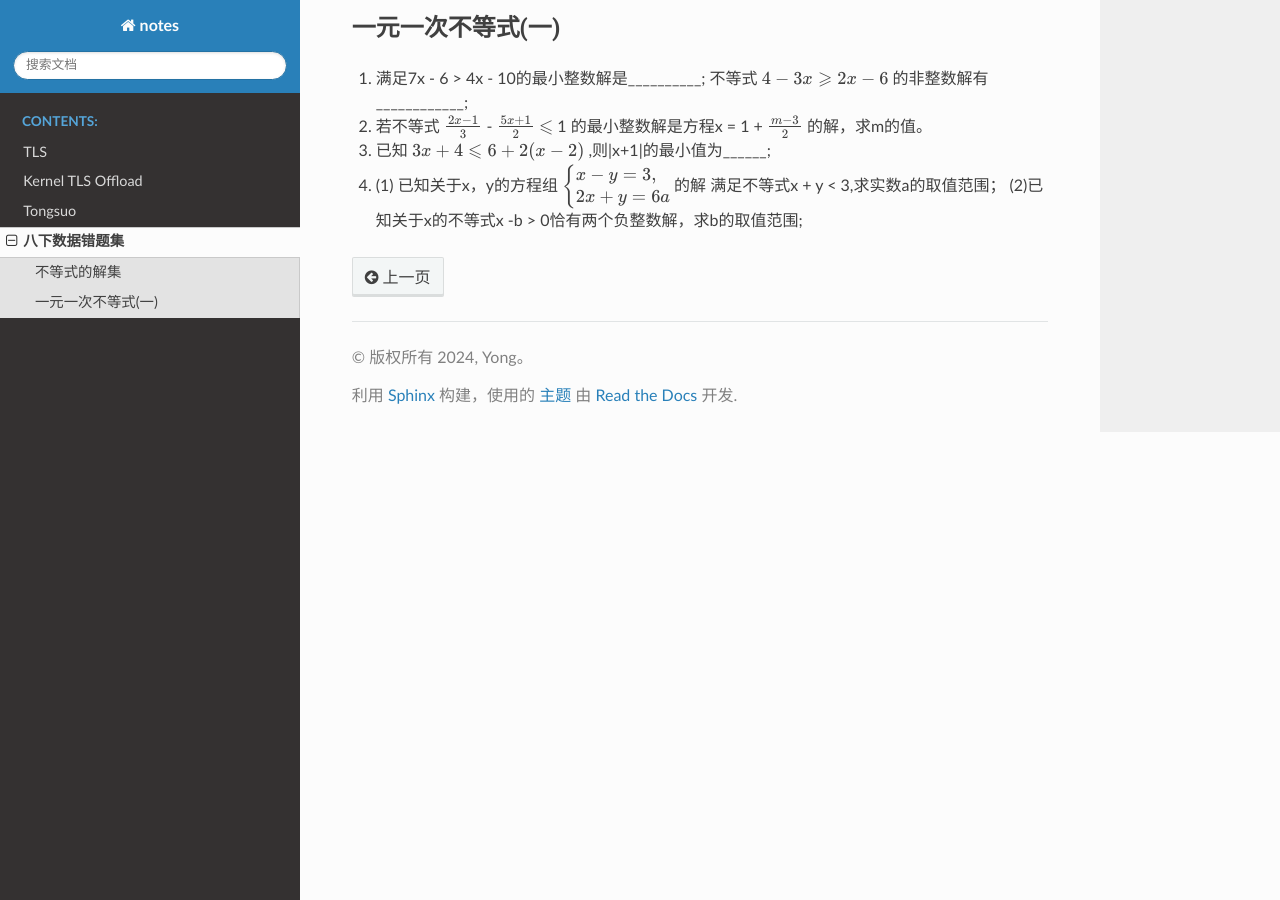
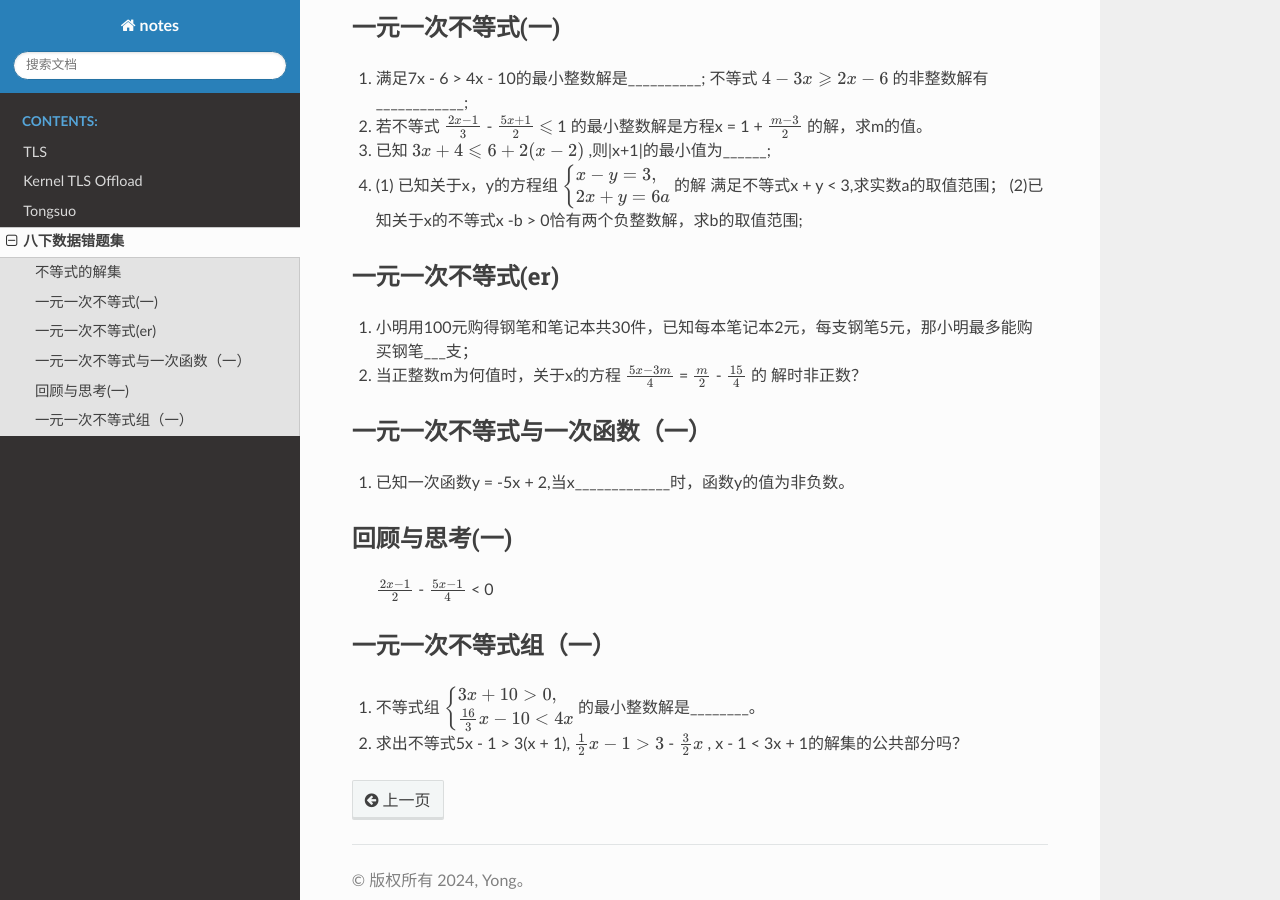
Before and after one commit to matrixpool/notes, a Sphinx documentation site: the page built from source/math.rst, in a window 1280 px wide and 900 px high, scrolled down 1477 px. Built offline with Sphinx 7.4.7 and the Read the Docs theme 2.0.0, drawn with Linux system fonts in a browser that asks for light colours.

Commit message:
提交数学错题集

```diff
--- a/source/math.rst
+++ b/source/math.rst
@@ -70,3 +70,22 @@
 4. (1) 已知关于x，y的方程组 :math:`\begin{cases} x - y = 3, \\  2x + y = 6a \end{cases}` 的解
    满足不等式x + y < 3,求实数a的取值范围；
    (2)已知关于x的不等式x -b > 0恰有两个负整数解，求b的取值范围;
+
+一元一次不等式(er)
+~~~~~~~~~~~~~~~~~~~~~~
+1. 小明用100元购得钢笔和笔记本共30件，已知每本笔记本2元，每支钢笔5元，那小明最多能购买钢笔___支；
+2. 当正整数m为何值时，关于x的方程 :math:`\frac{5x - 3m}{4}` =  :math:`\frac{m}{2}` -  :math:`\frac{15}{4}` 的
+   解时非正数？
+
+一元一次不等式与一次函数（一）
+~~~~~~~~~~~~~~~~~~~~~~~~~~~~~~~~
+1. 已知一次函数y = -5x + 2,当x_____________时，函数y的值为非负数。
+
+回顾与思考(一)
+~~~~~~~~~~~~~~~~~~~~~~~
+  :math:`\frac{2x - 1}{2}` -  :math:`\frac{5x - 1}{4}` < 0
+
+一元一次不等式组（一）
+~~~~~~~~~~~~~~~~~~~~~~~~~~~~~~~~
+1. 不等式组 :math:`\begin{cases} 3x + 10 > 0, \\  \frac{16}{3}x - 10 < 4x \end{cases}` 的最小整数解是________。
+2. 求出不等式5x - 1 > 3(x + 1), :math:`\frac{1}{2}x - 1 > 3` -  :math:`\frac{3}{2}x` , x - 1 < 3x + 1的解集的公共部分吗？
```
